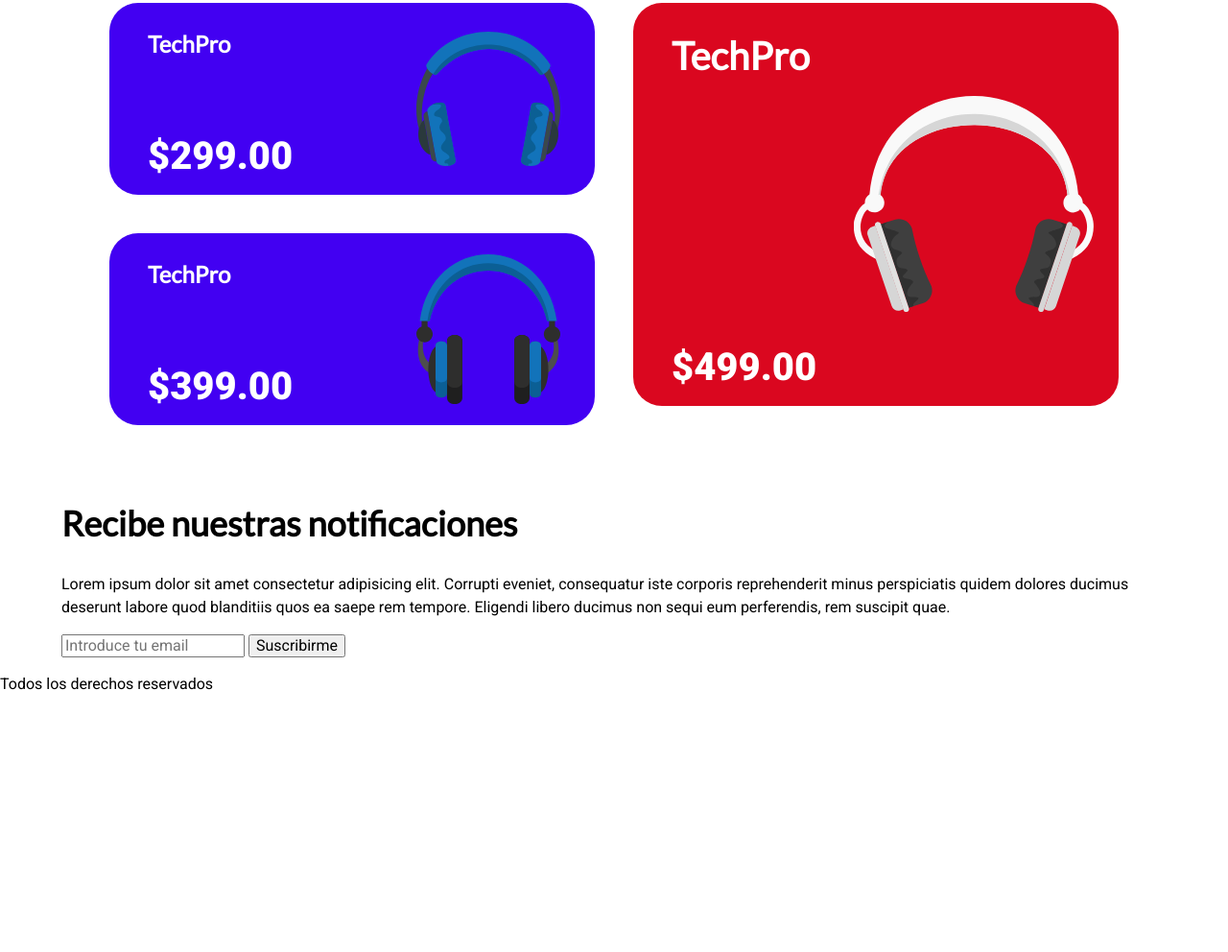
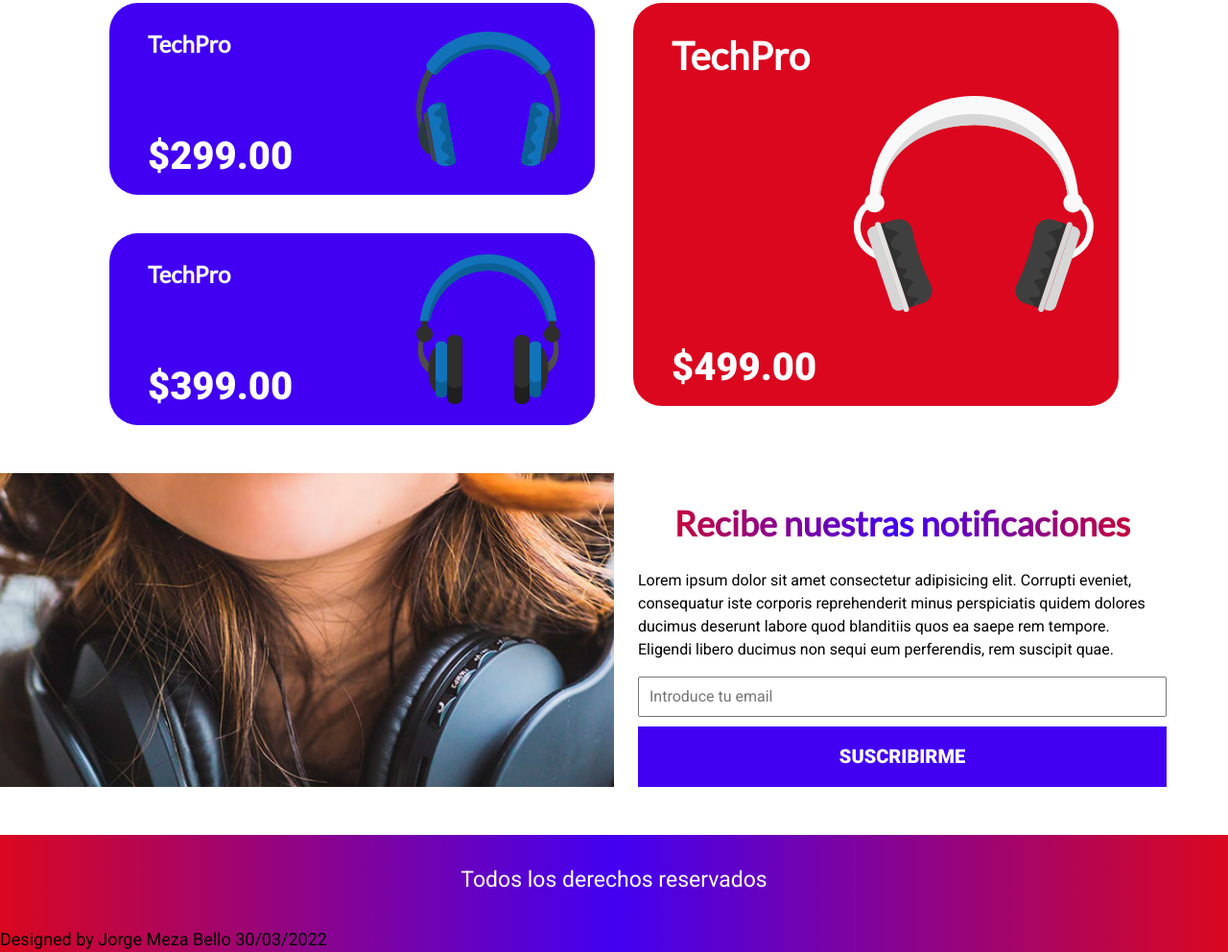
Before and after one commit to JorgeMeza93/Audifonos, a website: page index.html in a window 1280 px wide. Shown: the part 1862-2854 px from the top of the page at 96% size. Before the commit the page ends 2603 px from the top, so only its background shows below. Drawn offline with Linux system fonts and the light colour scheme.

Commit message:
Project completed

```diff
--- a/src/scss/app.scss
+++ b/src/scss/app.scss
@@ -1,3 +1,4 @@
 @use "header";
 @use "base";
 @use "layout";
+@use "footer";
--- /dev/null
+++ b/src/scss/footer/_footer.scss
@@ -0,0 +1,27 @@
+@use "../base/mixins";
+@use "../base/variables";
+
+.footer{
+    background-image: linear-gradient(to right, rgba(218,7,31,1) 0%, rgba(66,0,242,1) 50%, rgba(218, 7, 31, 1) 100%);
+    margin: 5rem 0 0 0;
+    p{
+        margin: 0;
+        padding: 0;
+        &:first-of-type{
+            padding: 3rem;
+            text-align: center;
+            font-size: 2.3rem;
+        }
+        color: variables.$blanco;
+
+    }
+}
+.copyright{
+    padding-top: 2rem;
+    text-align: left;
+    &::before{
+        content: "Designed by Jorge Meza Bello 30/03/2022";
+        color: variables.$negro;
+        font-size: 1.8rem;
+    }
+}
--- /dev/null
+++ b/src/scss/footer/index.scss
@@ -0,0 +1 @@
+@forward "footer";
--- a/src/scss/layout/_newsletter.scss
+++ b/src/scss/layout/_newsletter.scss
@@ -1,2 +1,63 @@
 @use "../base/mixins";
 @use "../base/variables";
+
+.newsletter{
+    background-image: linear-gradient(to bottom, transparent 50%, variables.$blanco 0%), url(../../img/newsletter.jpg);
+    background-repeat: no-repeat;
+    background-position: top center;
+    background-size: 100%, 70rem;
+    @include mixins.tablet{
+        background-image: linear-gradient(to right, transparent 50%, variables.$blanco 0%), url(../../img/newsletter.jpg);
+        background-size: 100%, 110rem;
+        background-position: center, -21rem -10rem;
+    }
+    @media(min-width:2200px){
+        background-size: 100%, 200rem;
+        background-position: center, 0 -30rem;
+    }
+    &-contenido{
+        display: grid;
+        grid-template-rows: repeat(2, 1fr);
+        gap: 5rem;
+        @include mixins.tablet{
+            grid-template-rows: unset;
+            grid-template-columns: repeat(2, 1fr);
+        }
+    }
+    &-texto{
+        grid-row: 2/3;
+        @include mixins.tablet{
+            grid-row: unset;
+            grid-column: 2/3;
+        }
+        h2{
+            text-align: center;
+            @include mixins.degradado;
+            margin-bottom: 0;
+            padding-bottom: .5rem;
+        }
+        p{
+            text-align: left;
+        }
+    }
+}
+.formulario{
+
+    input[type="email"]{
+        display: block;
+        width: 100%;
+        padding: 1rem 1rem;
+        margin-bottom: 1rem;
+    }
+    input[type="submit"]{
+        display: block;
+        width: 100%;
+        padding: 2rem;
+        background-color: rgba(66,0,242,1);
+        color: variables.$blanco;
+        text-transform: uppercase;
+        font-size: 2rem;
+        font-weight: 900;
+        border: none;
+    }
+}
--- a/src/scss/layout/_sobre.scss
+++ b/src/scss/layout/_sobre.scss
@@ -2,12 +2,12 @@
 @use "../base/variables";
 
 .sobre-tech{
-    background: linear-gradient(to bottom, transparent 50%, #009c88 50%, #1073ba 100%), url(../../img/imagen-mujer.jpg);
+    background: linear-gradient(to bottom, transparent 50%, rgba(66,0,242,1) 50%, rgba(218,7,31,1) 100%), url(../../img/imagen-mujer.jpg);
     background-position: right;
     background-repeat: repeat, no-repeat;
     background-size: 100%, 110rem;
     @media(min-width:768px){
-        background-image: linear-gradient(to left, transparent 50%, #009c88 50%, #1073ba 100%), url(../../img/imagen-mujer.jpg);
+        background-image: linear-gradient(to left, transparent 50%, rgba(66,0,242,1) 50%, rgba(218,7,31,1) 100%), url(../../img/imagen-mujer.jpg);
         background-size: 100%, 130rem;
     }
     &-grid{
@@ -43,8 +43,6 @@
             font-size: 2rem;
             line-height: 2;
         }
-
-
     }
 
 }
--- a/src/scss/layout/index.scss
+++ b/src/scss/layout/index.scss
@@ -1,3 +1,4 @@
 @forward "iconos";
 @forward "sobre";
 @forward "modelos";
+@forward "newsletter";
```
Also changed, not shown: build/css/app.css.
